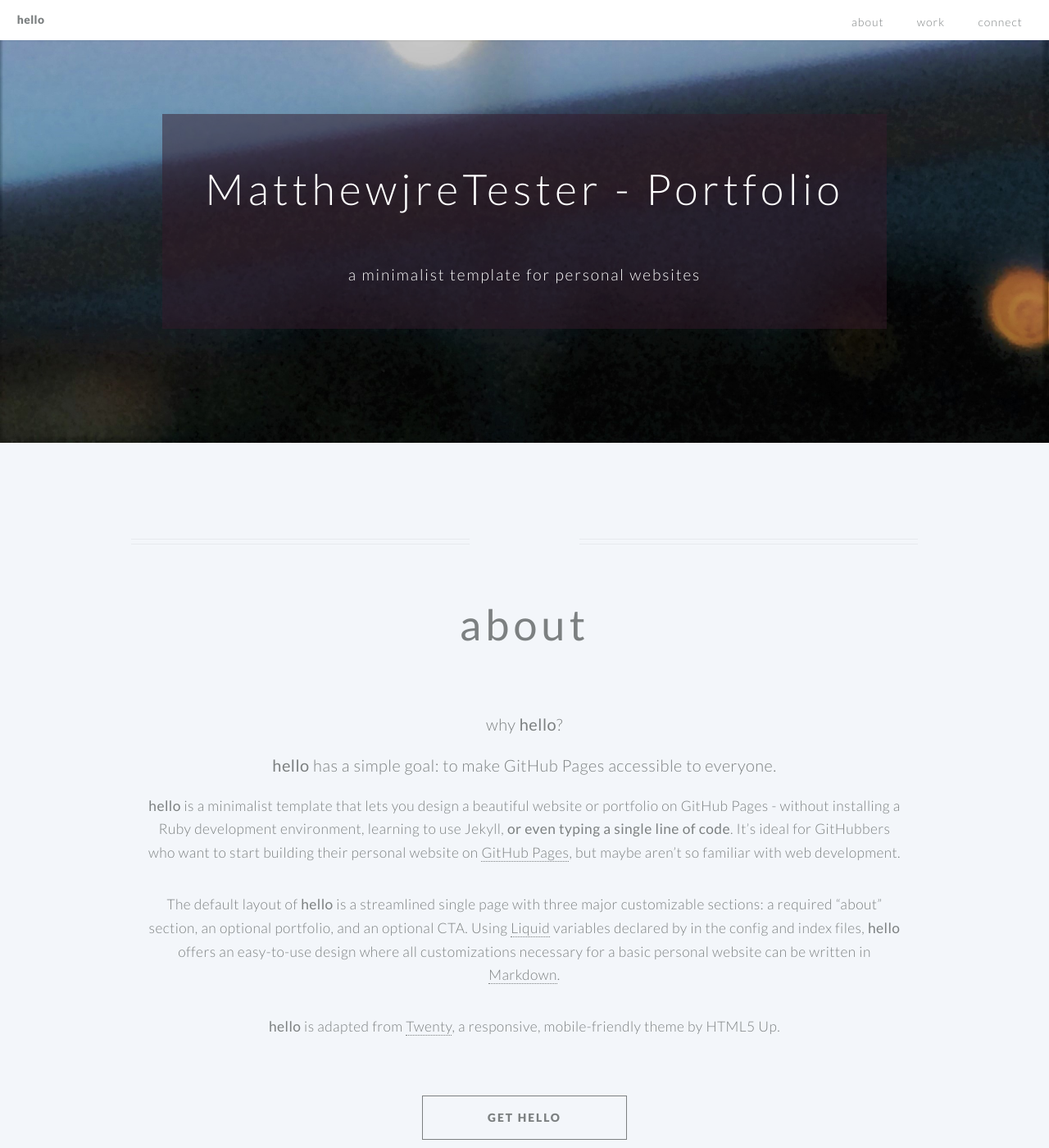
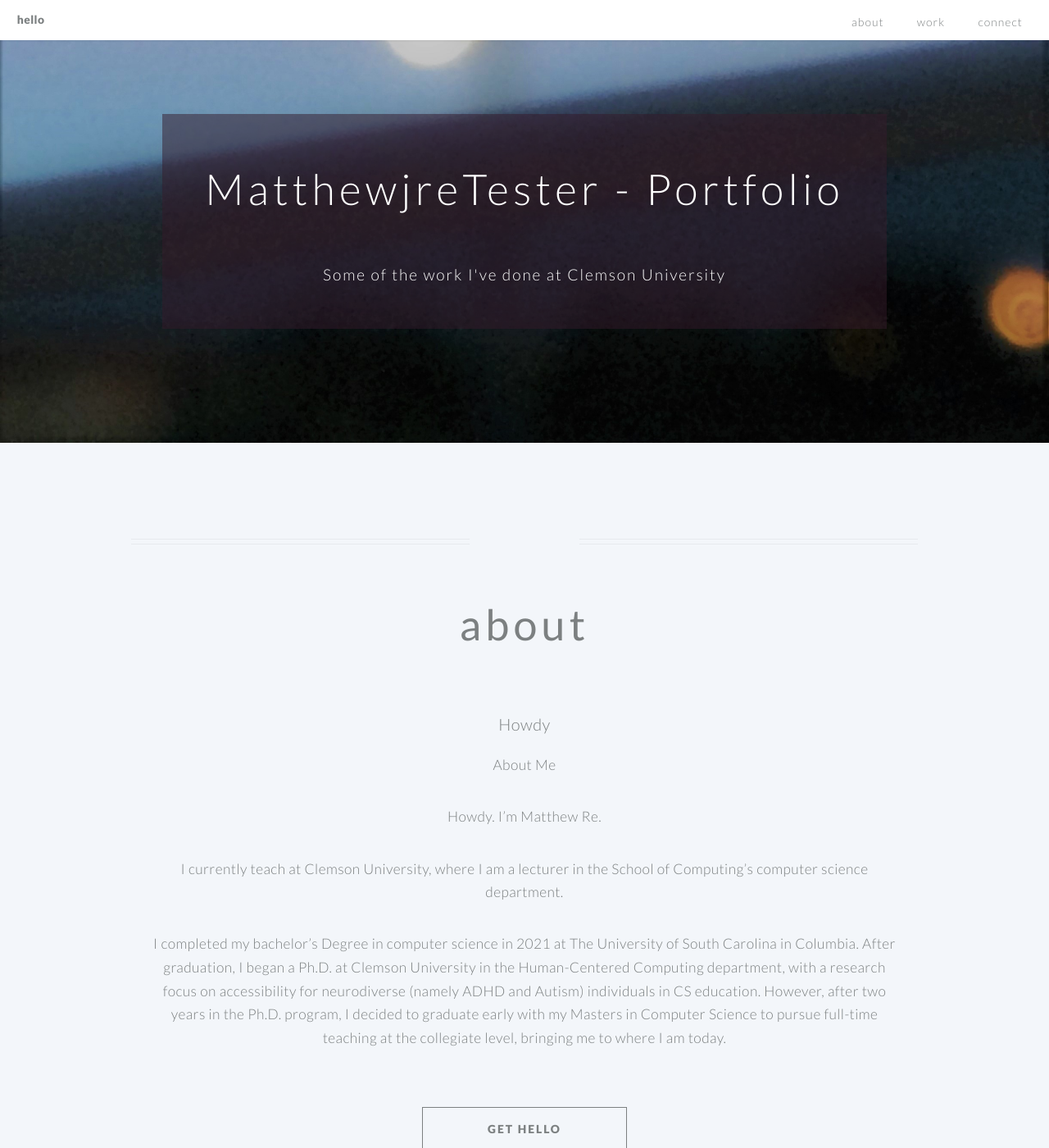
Before and after one commit to MatthewjreTester/MatthewjreTester.github.io, a Jekyll site: the page built from index.md, in a window 1280 px wide and 1400 px high. Shown: the whole window at 82% size. Built offline with Jekyll 4.4.1, drawn with Linux system fonts in a browser that asks for light colours.

Commit message:
added my introduction

```diff
--- a/index.md
+++ b/index.md
@@ -5,7 +5,7 @@ layout: hello-default
 
 # these variables are required -------------------------------
 banner_title: MatthewjreTester - Portfolio
-banner_subtitle: a minimalist template for personal websites
+banner_subtitle: Some of the work I've done at Clemson University
 background_image: /images/background.jpeg
 
 # all of the following variables are optional -----------------
@@ -42,16 +42,12 @@ cta_button_label: contact # the label on the button
 
 ---
 [//]: # (write a bit about yourself here)
-### why **hello**?
+### Howdy
 
-### **hello** has a simple goal: to make GitHub Pages accessible to everyone.
+About Me
 
-**hello** is a minimalist template that lets you design a beautiful website or portfolio on GitHub Pages - without installing a Ruby
-development environment, learning to use Jekyll, **or even typing a single line of code**. It's ideal for GitHubbers
-who want to start building their personal website on [GitHub Pages](https://pages.github.com/), but maybe aren't so familiar with web development.
+Howdy. I’m Matthew Re.
 
+I currently teach at Clemson University, where I am a lecturer in the School of Computing’s computer science department.
 
-The default layout of **hello** is a streamlined single page with three major customizable sections: a required "about" section, an optional portfolio, and an optional CTA. Using [Liquid](https://shopify.github.io/liquid/) variables declared by in the config and index files, **hello** offers an easy-to-use design where all customizations necessary for a basic personal website can be written in [Markdown](https://www.markdownguide.org/basic-syntax/).
-
-
-**hello** is adapted from [Twenty](https://html5up.net/twenty), a responsive, mobile-friendly theme by HTML5 Up.
+I completed my bachelor’s Degree in computer science in 2021 at The University of South Carolina in Columbia. After graduation, I began a Ph.D. at Clemson University in the Human-Centered Computing department, with a research focus on accessibility for neurodiverse (namely ADHD and Autism) individuals in CS education. However, after two years in the Ph.D. program, I decided to graduate early with my Masters in Computer Science to pursue full-time teaching at the collegiate level, bringing me to where I am today.
```
